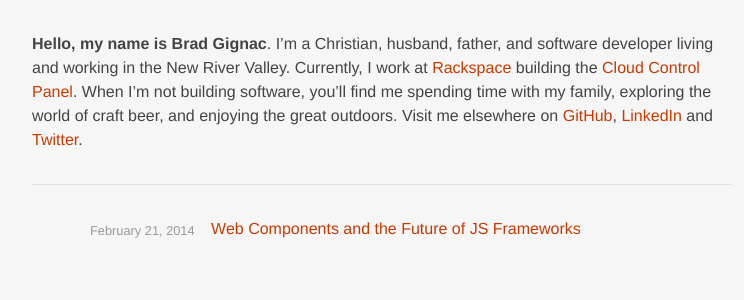
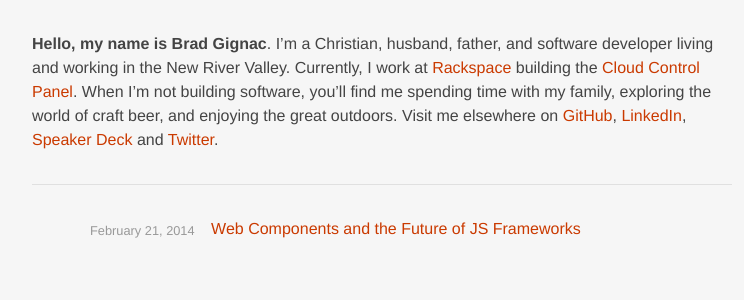
Before and after one commit to bradgignac/bradgignac.github.io, a Jekyll site: the page built from index.md, in a window 1280 px wide. Shown: the top 300 px of the page, without its empty margins (258-1002 px from the left). Built offline with Jekyll 4.4.1, drawn with Linux system fonts in a browser that asks for light colours.

Commit message:
Add link to my Speaker Deck page.

```diff
--- a/_layouts/post.html
+++ b/_layouts/post.html
@@ -28,6 +28,7 @@ layout: base
     <ul class="layout-social">
       <li class="layout-social-link"><a href="https://github.com/bradgignac">GitHub</a></li>
       <li class="layout-social-link"><a href="https://linkedin.com/in/bradgignac">LinkedIn</a></li>
+      <li class="layout-social-link"><a href="https://speakerdeck.com/bradgignac">Speaker Deck</a></li>
       <li class="layout-social-link"><a href="https://twitter.com/bradgignac">Twitter</a></li>
     </ul>
   </div>
--- a/index.md
+++ b/index.md
@@ -8,5 +8,5 @@ developer living and working in the New River Valley. Currently, I work at
 [Rackspace](https://www.rackspace.com) building the [Cloud Control Panel](https://mycloud.rackspace.com).
 When I'm not building software, you'll find me spending time with my family,
 exploring the world of craft beer, and enjoying the great outdoors. Visit me
-elsewhere on [GitHub](https://github.com/bradgignac), [LinkedIn](https://linkedin.com/in/bradgignac)
-and [Twitter](https://twitter.com/bradgignac).
+elsewhere on [GitHub](https://github.com/bradgignac), [LinkedIn](https://linkedin.com/in/bradgignac),
+[Speaker Deck](https://speakerdeck.com/bradgignac) and [Twitter](https://twitter.com/bradgignac).
```
